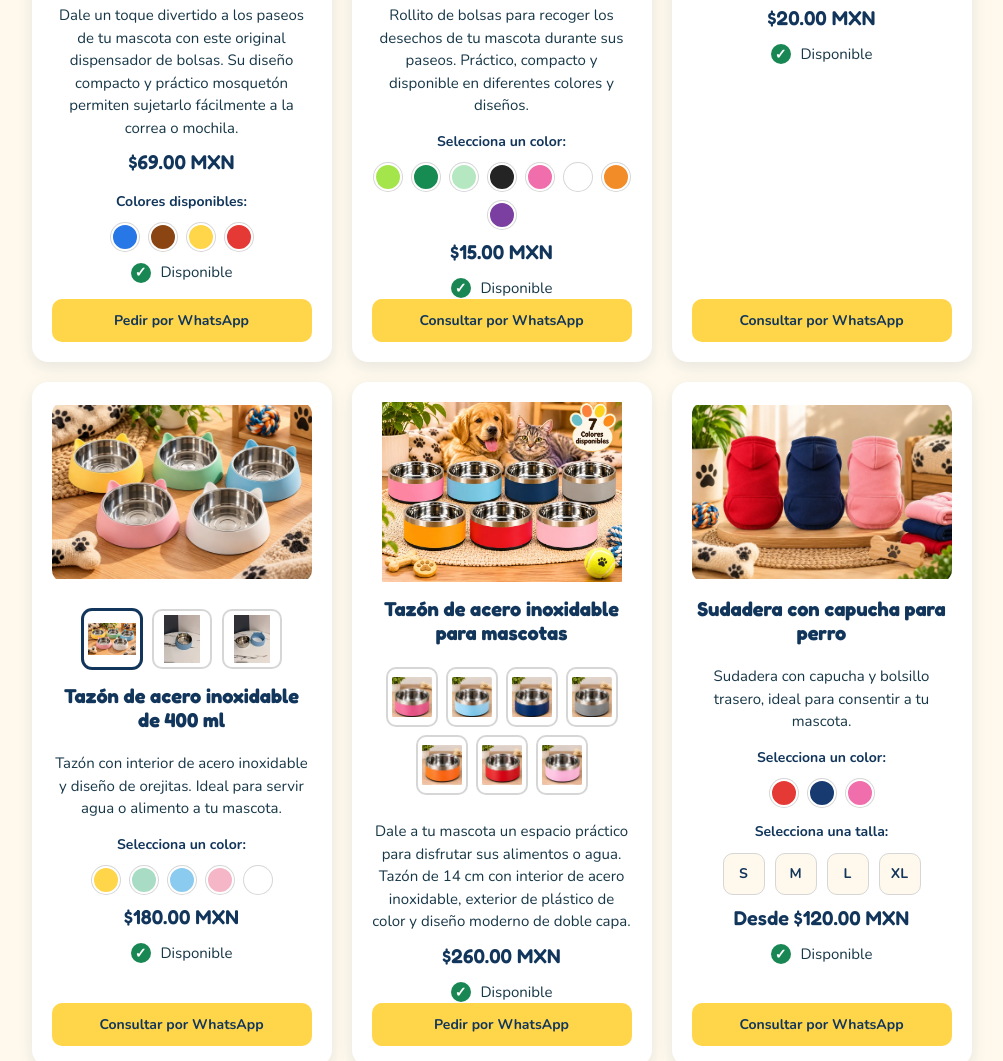
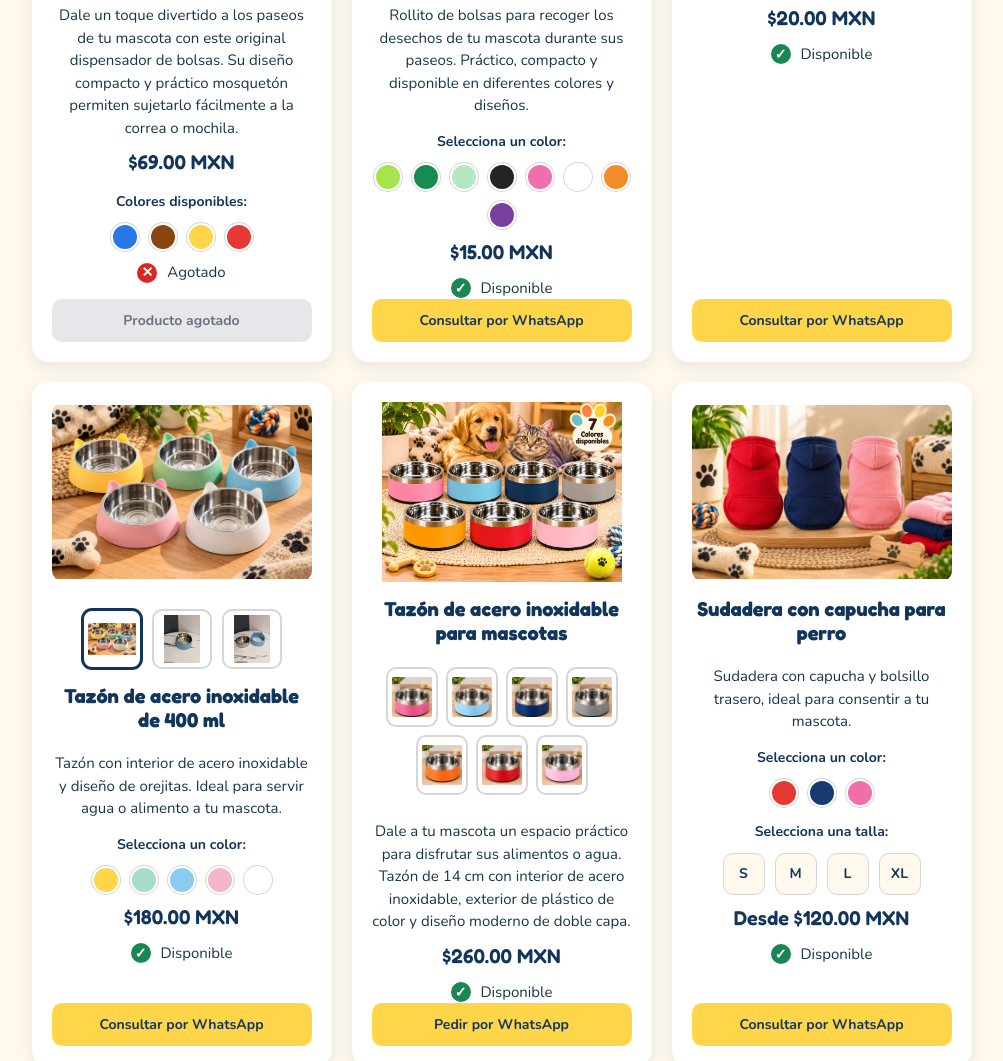
Before and after one commit to somosraizdigital/canino-y-michi, a plain HTML site: page catalogo.html in a window 1280 px wide. Shown: the part 2981-4042 px from the top of the page, without its empty margins (131-1134 px from the left). Drawn offline with nearby package versions, Linux system fonts and the light colour scheme.

Commit message:
Actualizar disponibilidad de dispe emoji agotado

```diff
--- a/catalogo.html
+++ b/catalogo.html
@@ -1829,22 +1829,22 @@
 
 <!-- DISPONIBILIDAD DEL DISPENSADOR DISEÑO EMOJI -->
 <p class="disponibilidad-producto">
-    <span class="icono-disponible">✓</span>
-    Disponible
+    <span class="icono-agotado">✕</span>
+    Agotado
 </p>
 
 
 
 
-
-    <!-- CONSULTA POR WHATSAPP -->
-    <a
-        href="#"
-        class="boton-pedido-catalogo"
-        aria-label="Consultar dispensador de bolsas diseño popó por WhatsApp"
-    >
-        Pedir por WhatsApp
-    </a>
+<!--VOY A DESACTIVAR EL BOTÓN DE WHATS, LO REACTIVO CUANDO LOS TENGAMOS DE NUEVO DISPONIBLE-->
+    <!-- PRODUCTO AGOTADO: BOTÓN DESACTIVADO -->
+      <button
+          type="button"
+          class="boton-producto-agotado"
+          disabled
+          >
+          Producto agotado
+</button>
 
 </article>
 
--- a/estilos.css
+++ b/estilos.css
@@ -1179,6 +1179,37 @@ footer p {
 
 
 
+/* =========================================
+   BOTÓN DE PRODUCTO AGOTADO
+========================================= */
+
+.boton-producto-agotado {
+    display: block;
+    width: 100%;
+    box-sizing: border-box;
+
+    background-color: #E5E7EB;
+    color: #6B7280;
+
+    font-family: 'Nunito', sans-serif;
+    font-size: 14px;
+    font-weight: 700;
+    text-align: center;
+
+    padding: 12px 15px;
+    margin-top: auto;
+
+    border: none;
+    border-radius: 10px;
+
+    cursor: not-allowed;
+}
+
+
+
+
+
+
 
 
 
@@ -1755,6 +1786,30 @@ footer p {
     margin-right: 6px;
 }
 
+
+
+
+/* =========================================
+   ICONO DE PRODUCTO AGOTADO
+========================================= */
+
+.icono-agotado {
+    display: inline-flex;
+    align-items: center;
+    justify-content: center;
+
+    width: 20px;
+    height: 20px;
+
+    background-color: #DC2626;
+    color: white;
+
+    border-radius: 50%;
+    font-size: 14px;
+    font-weight: bold;
+
+    margin-right: 6px;
+}
 
 
 
```
